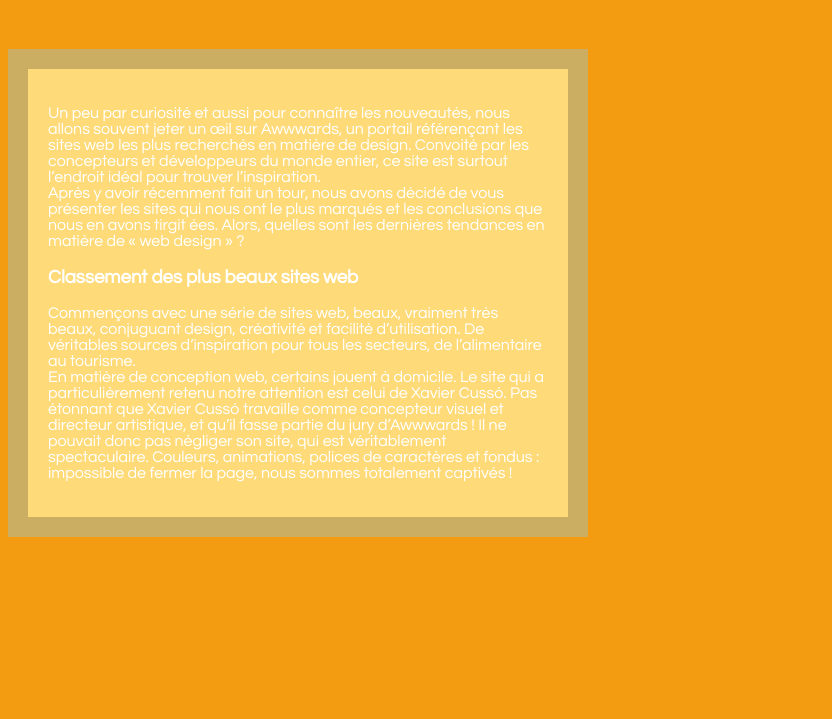
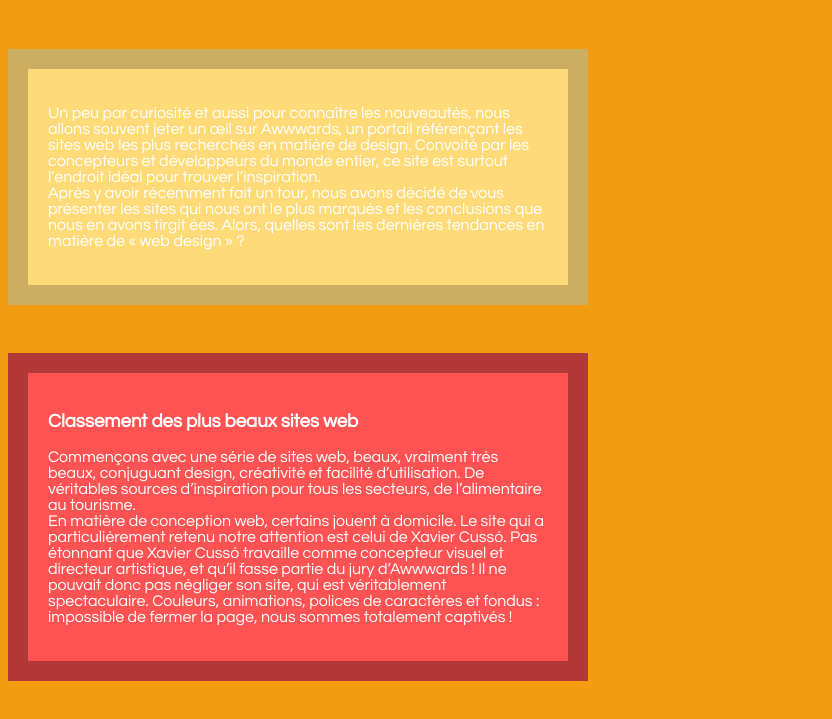
Before and after one commit to seesayfateema/hello, a plain HTML site: page index.html in a window 1280 px wide. Shown: the part 79-798 px from the top of the page, without its empty margins (0-832 px from the left). Drawn offline with Linux system fonts and the light colour scheme.

Commit message:
ajout d'un autre div avec la branche b

```diff
--- a/index.html
+++ b/index.html
@@ -14,6 +14,11 @@
 				Un peu par curiosité et aussi pour connaître les nouveautés, nous allons souvent jeter un œil sur Awwwards, un portail référençant les sites web les plus recherchés en matière de design. Convoité par les concepteurs et développeurs du monde entier, ce site est surtout l’endroit idéal pour trouver l’inspiration.
 				<br>Après y avoir récemment fait un tour, nous avons décidé de vous présenter les sites qui nous ont le plus marqués et les conclusions que nous en avons tirgit ées. Alors, quelles sont les dernières tendances en matière de « web design » ?
 			</p>
+		</div>
+
+		<br><br><br>
+
+		<div class = "div2">
 			<h3>Classement des plus beaux sites web</h3>
 			<p>
 				Commençons avec une série de sites web, beaux, vraiment très beaux, conjuguant design, créativité et facilité d’utilisation. De véritables sources d’inspiration pour tous les secteurs, de l’alimentaire au tourisme.
```
